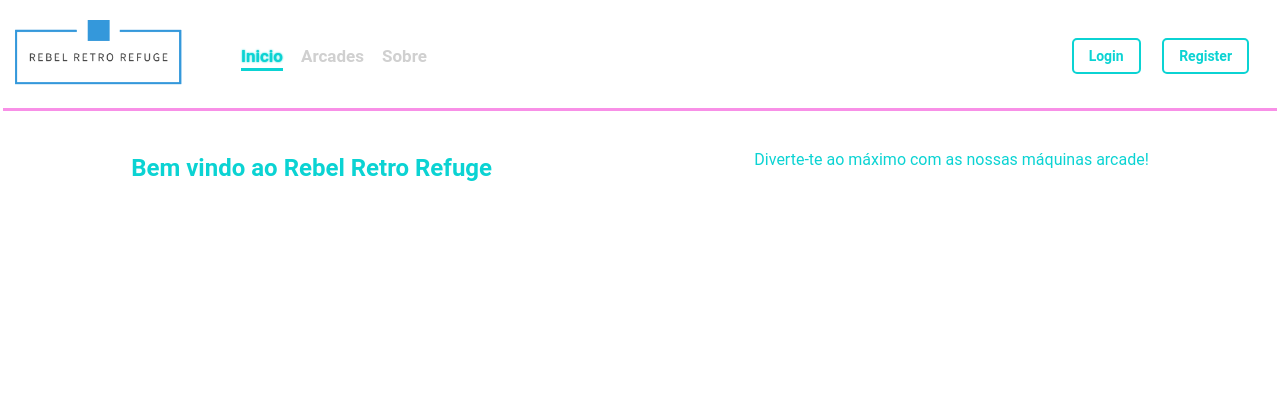
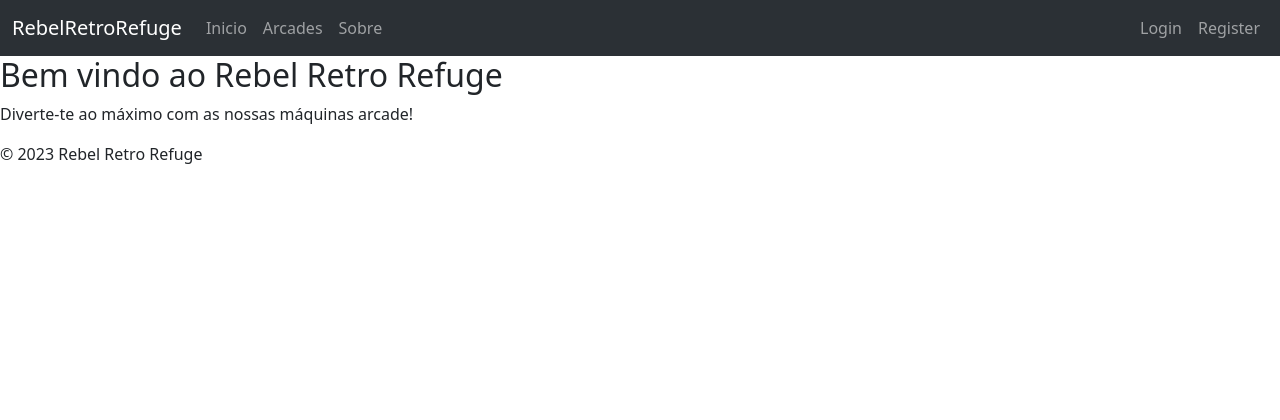
Before and after one commit to s1moes/RebelRetroRefuge, a PHP site: page /index.php in a window 1280 px wide. Shown: the top 420 px of the page. Run offline with PHP 8.4, Linux system fonts and the light colour scheme; some web fonts are replaced.

Commit message:
Adicionar header com bootstrap

```diff
--- a/includes/header.php
+++ b/includes/header.php
@@ -3,26 +3,31 @@
 <head>
     <meta charset="UTF-8">
     <meta name="viewport" content="width=device-width, initial-scale=1.0">
-    <link rel="stylesheet" href="view/css/style.css">
-    <link rel="stylesheet" href="https://fonts.googleapis.com/css2?family=Material+Symbols+Outlined:opsz,wght,FILL,GRAD@24,400,0,0" />
+    <link href="https://cdn.jsdelivr.net/npm/bootstrap@5.3.2/dist/css/bootstrap.min.css" rel="stylesheet" integrity="sha384-T3c6CoIi6uLrA9TneNEoa7RxnatzjcDSCmG1MXxSR1GAsXEV/Dwwykc2MPK8M2HN" crossorigin="anonymous">
     <title>Rebel Retro Refuge</title>
 </head>
 <body>
-    <div class="main">
+    <nav class="navbar navbar-expand-lg bg-body-tertiary" data-bs-theme="dark">
+        <div class="container-fluid">
             <?php $scriptName = basename($_SERVER['PHP_SELF']); ?>
-            <a href="/RebelRetroRefuge/index.php"><img src="icon.png" alt="Logotipo" class="logotipo"></a>
-            <ul class="primary-nav">
-                <li class="nav-tab"><a href="index.php" <?php echo $scriptName == 'index.php' ? "class='corrente'" : '' ?>>Inicio</a></li>
-                <li class="nav-tab"><a href="arcades.php" <?php echo $scriptName == 'arcades.php' ? "class='corrente'" : '' ?>>Arcades</a></li>
-                <li class="nav-tab"><a href="sobre.php" <?php echo $scriptName == 'sobre.php' ? "class='corrente'" : '' ?>>Sobre</a></li>
-            </ul>
-        <div class="second-nav">
+            <a class="navbar-brand" href="index.php">RebelRetroRefuge</a>
+            <div class="collapse navbar-collapse" id="navbarNavAltMarkup">
+                <div class="navbar-nav">
+                    <a class="nav-link" href="index.php" <?php echo $scriptName == 'index.php' ? 'class="nav-link active" aria-current="page"' : '' ?>>Inicio</a>
+                    <a class="nav-link" href="arcades.php" <?php echo $scriptName == 'arcades.php' ? 'class="nav-link active" aria-current="page"' : '' ?>>Arcades</a>
+                    <a class="nav-link" href="sobre.php" <?php echo $scriptName == 'sobre.php' ? 'class="nav-link active" aria-current="page"' : '' ?>>Sobre</a>
+                </div>
+            </div>
+            <div class="navbar-nav">
                 <?php
                     if (isset($_SESSION['username'])) {
-                        echo '<div class="user-info">Bem-vindo, <a href="profile.php">' . $_SESSION['username'] .'</a>!<br><br><a href="logout.php">Logout</a></div>';
+                        echo '<a class="nav-link" href="profile.php.php">Bem-vindo, ' . $_SESSION['username'] .'</a>';
+                        echo '<a class="nav-link" href="logout.php">Logout</a>';
                     } else {
-                        echo '<div class="user-info"><a href="login.php">Login</a> <a href="register.php">Register</a></div>';
+                        echo '<a class="nav-link" href="login.php">Login</a>';
+                        echo '<a class="nav-link" href="register.php">Register</a>';
                     }
                 ?>
+            </div>
         </div>
-    </div>
+    </nav>
```
